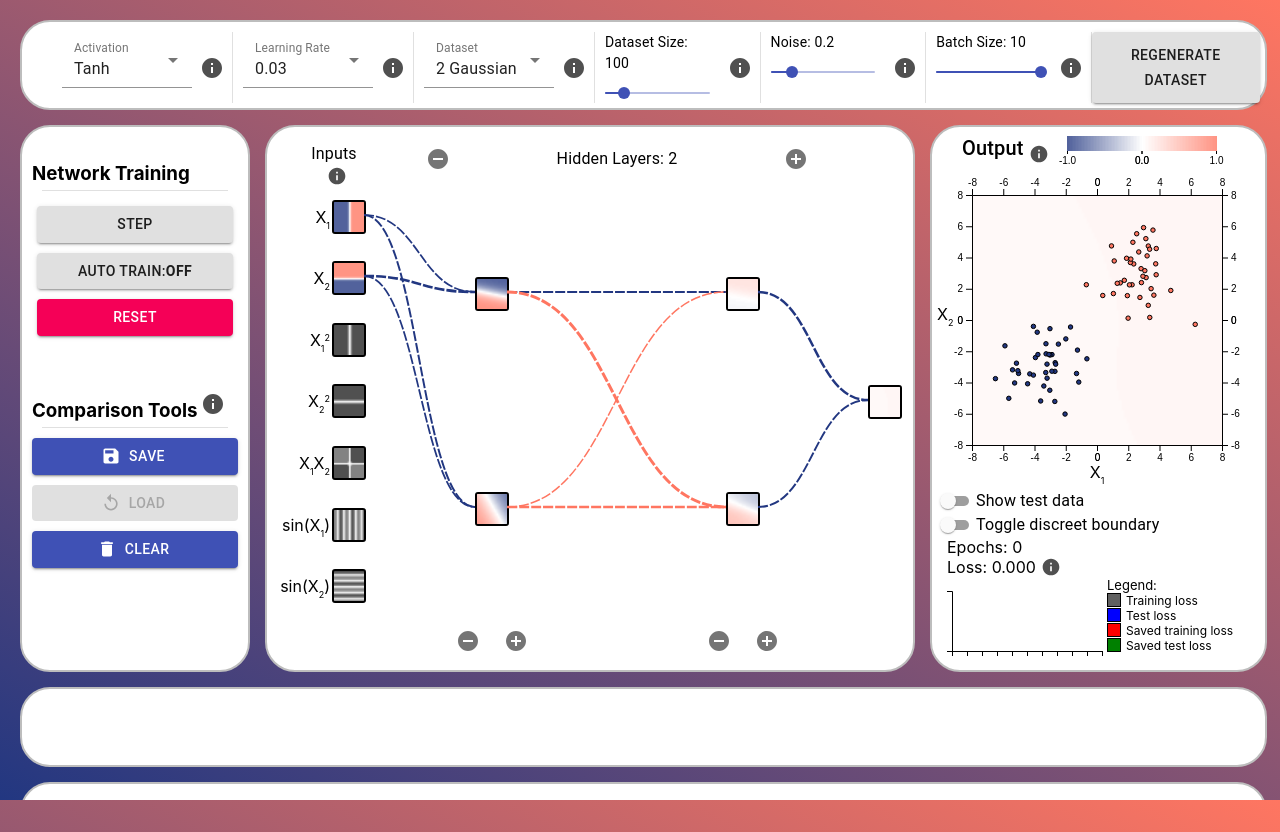
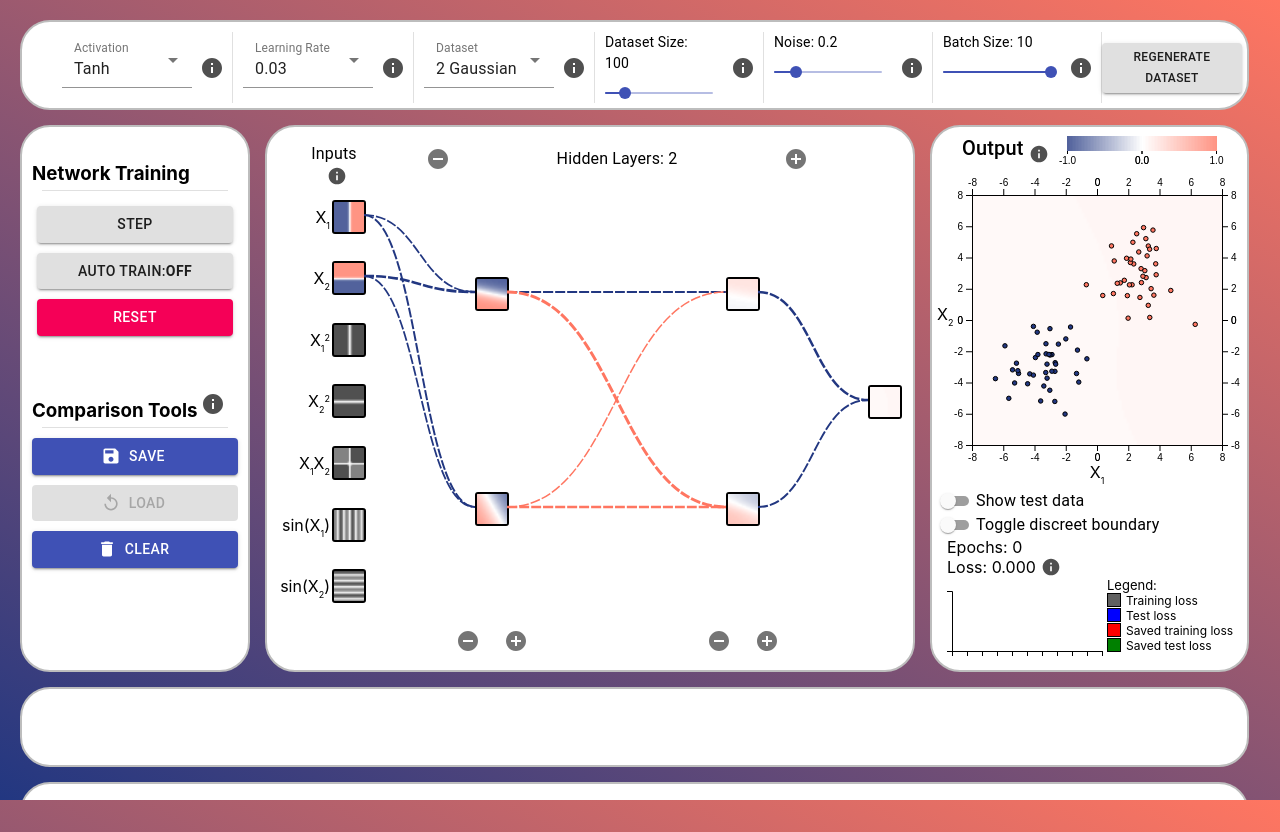
Before and after one commit to BrandonAGoodwin/nn-visualiser, a React (Create React App) app: page / in a window 1280 px wide. Built offline with nearby package versions, Linux system fonts and the light colour scheme.

Commit message:
Updated regnerated dataset button

```diff
--- a/src/components/ConfigBar.tsx
+++ b/src/components/ConfigBar.tsx
@@ -185,7 +185,14 @@ function ConfigBar(props: ConfigBarProps) {
                 </React.Fragment>
             </StyledInfoButton>
             <Divider orientation="vertical" flexItem />
-            <Button variant={"contained"} onClick={handleRegenerateDataset}> Regenerate Dataset </Button>
+            <Button
+                size={"small"}
+                variant={"contained"}
+                onClick={handleRegenerateDataset}
+                style={{ minWidth: "min-content", maxHeight: "min-content", fontSize: 12, margin: "auto" }}
+            >
+                Regenerate Dataset
+            </Button>
         </StyledConfigBar>
     );
 }
```
